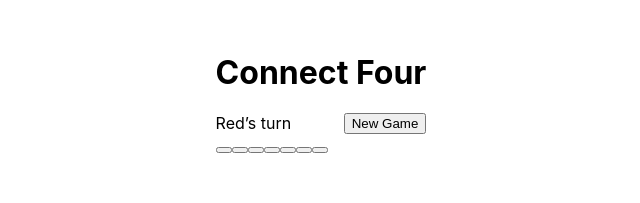
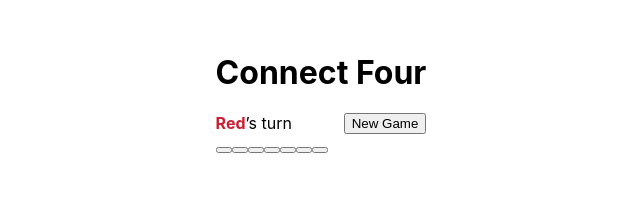
Before and after one commit to leyanlo/connect-four, a Next.js app: page / in a window 1280 px wide. Shown: the part 307-510 px from the top of the page, without its empty margins (319-959 px from the left). Built offline with nearby package versions, Linux system fonts and the light colour scheme.

Commit message:
feat: add colors for player names

```diff
--- a/pages/index.tsx
+++ b/pages/index.tsx
@@ -110,6 +110,21 @@ function reducer(state: State, action: Action) {
   return nextState;
 }
 
+function PlayerName({ player }: { player: Player }) {
+  return (
+    <b
+      className={css`
+        color: ${{
+          [Player.Red]: '#CD1D30',
+          [Player.Yellow]: '#FBC809',
+        }[player]};
+      `}
+    >
+      {Player[player]}
+    </b>
+  );
+}
+
 export default function Home(): JSX.Element {
   const [state, dispatch] = React.useReducer(reducer, initialState);
 
@@ -143,11 +158,18 @@ export default function Home(): JSX.Element {
           >
             <div>
               {/* TODO: style player */}
-              {state.isFull
-                ? 'Game over!'
-                : state.winner !== null
-                ? `${Player[state.winner]} won!`
-                : `${Player[state.turn]}’s turn`}
+              {state.isFull ? (
+                'Game over!'
+              ) : state.winner !== null ? (
+                <>
+                  <PlayerName player={state.winner} /> won!
+                </>
+              ) : (
+                <>
+                  <PlayerName player={state.turn} />
+                  ’s turn
+                </>
+              )}
             </div>
             <button
               onClick={() =>
```
